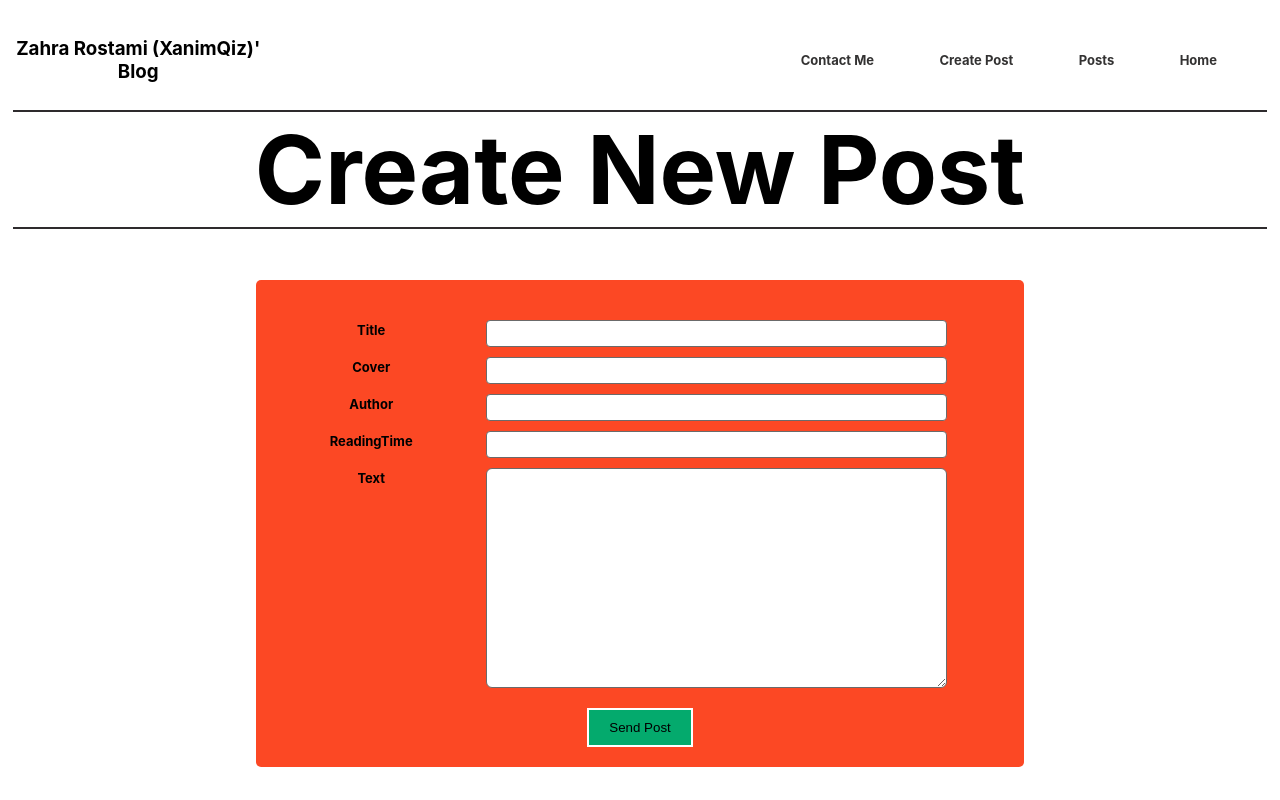
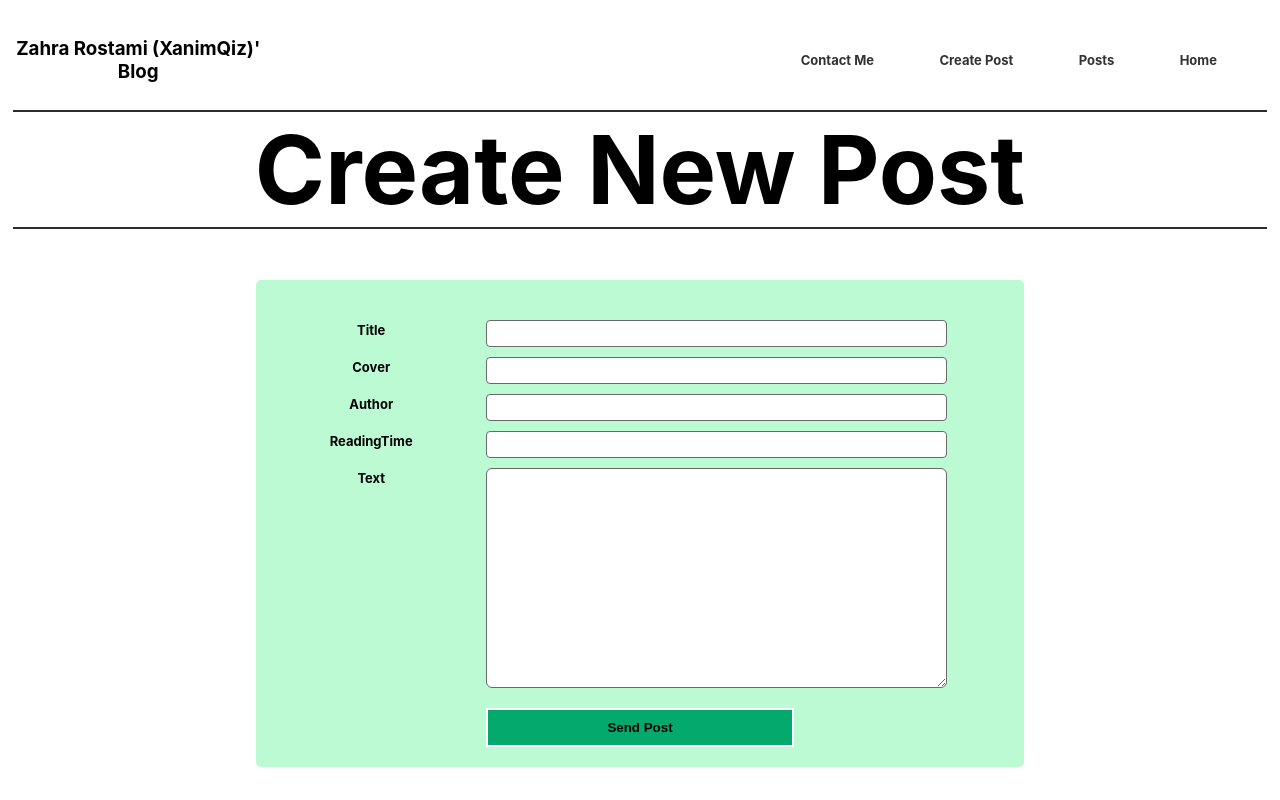
Before and after one commit to zahraRostami1999/blog-app, a React (Create React App) app: page /Create-Post in a window 1280 px wide. Built offline with nearby package versions, Linux system fonts and the light colour scheme.

Commit message:
edit createPost style file: change button width to 40% and change back ground color to light green

```diff
--- a/src/pages/createPost/createPost.module.css
+++ b/src/pages/createPost/createPost.module.css
@@ -7,18 +7,20 @@
 }
 
 .createPostWrapper {
-  background-color: rgb(252, 72, 36);
+  background-color: rgb(188, 250, 212);
   border-radius: 5px;
   width: 60%;
   padding-top: 30px;
 }
 
 button {
+  width: 40%;
   margin: 20px 0;
   padding: 10px 20px;
   background-color: #04aa6d;
   color: black;
   border: 2px solid #fff;
+  font-weight: bold;
 }
 
 button:hover {
```
